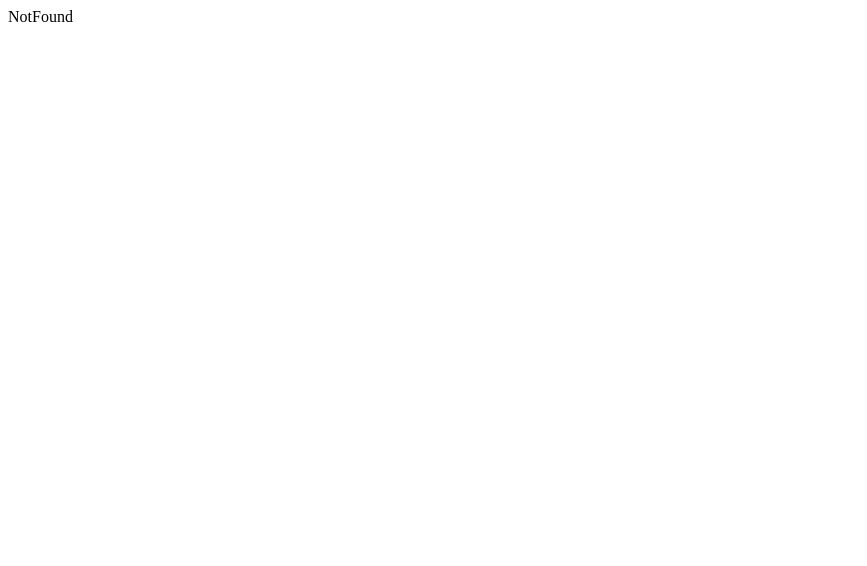
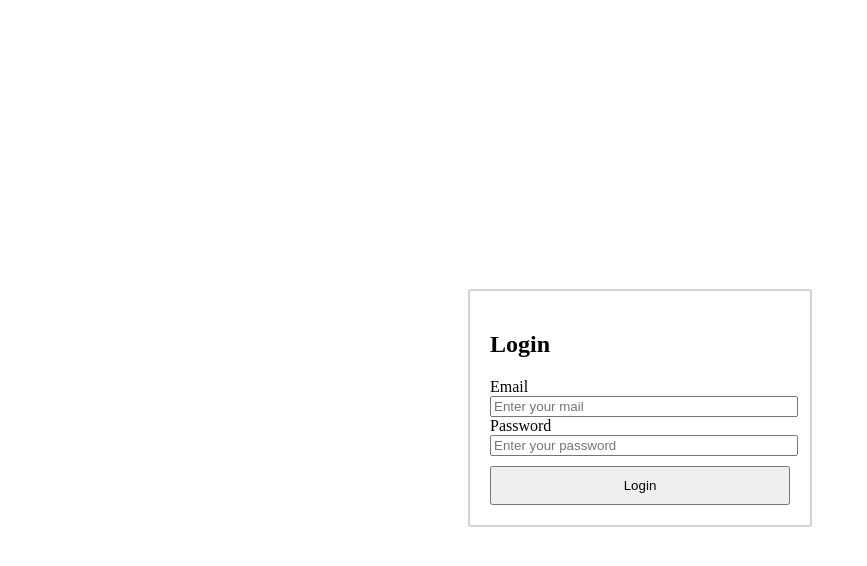
Before and after one commit to Shaikalthaf55/bank_app_frontend, a React (Create React App) app: page /login in a window 1280 px wide. Shown: the top 566 px of the page, without its empty margins (0-867 px from the left). Built offline with nearby package versions, Linux system fonts and the light colour scheme.

Commit message:
Add Login page and route

```diff
--- a/src/Features/auth/pages/Login.jsx
+++ b/src/Features/auth/pages/Login.jsx
@@ -0,0 +1,15 @@
+function Login(){
+    return(
+        <div style={{width:"100%",height:"100vh",display:"flex",justifyContent:"center",alignItems:"center" }}>
+            <div style={{width:"300px",padding:"20px",border:"2px solid lightGrey",borderRadius:"2px"}}>
+                <h2>Login</h2>
+                <label>Email</label>
+                <input type="text" placeholder="Enter your mail" style={{width:"100%"}}/>
+                <label>Password</label>
+                <input type="password" placeholder="Enter your password" style={{width:"100%"}}/>
+                <button style={{width:"100%",padding:10,marginTop:10}}>Login</button>
+            </div>
+        </div>
+    )
+}
+export default Login;
--- a/src/routes/AppRoutes.jsx
+++ b/src/routes/AppRoutes.jsx
@@ -1,6 +1,7 @@
 import { BrowserRouter,Routes,Route } from "react-router-dom"
 import Home from "../pages/Home"
 import NotFound from "../pages/NotFound"
+import Login from "../Features/auth/pages/Login"
 
 function AppRoutes() {
   return (
@@ -8,6 +9,8 @@ function AppRoutes() {
     <Routes>
         <Route path="/" element={<Home/>}/>
         <Route path="*" element={<NotFound/>}/>
+        <Route path="login" element={<Login/>}/>
+
     </Routes>
     </BrowserRouter>
   )
```
Also changed, not shown: src/Features/auth/components/LoginForm.jsx (+14 -0 lines).
